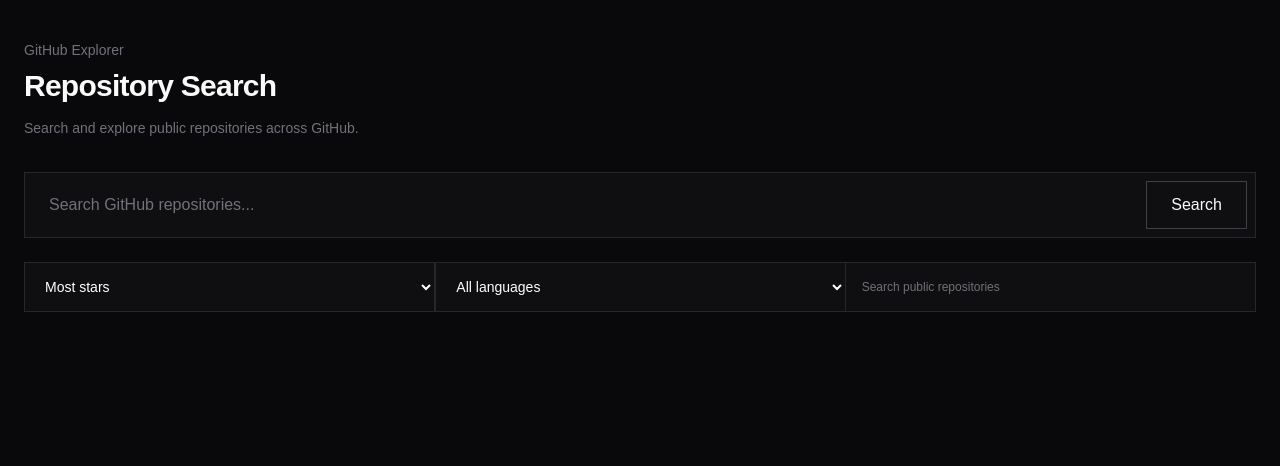
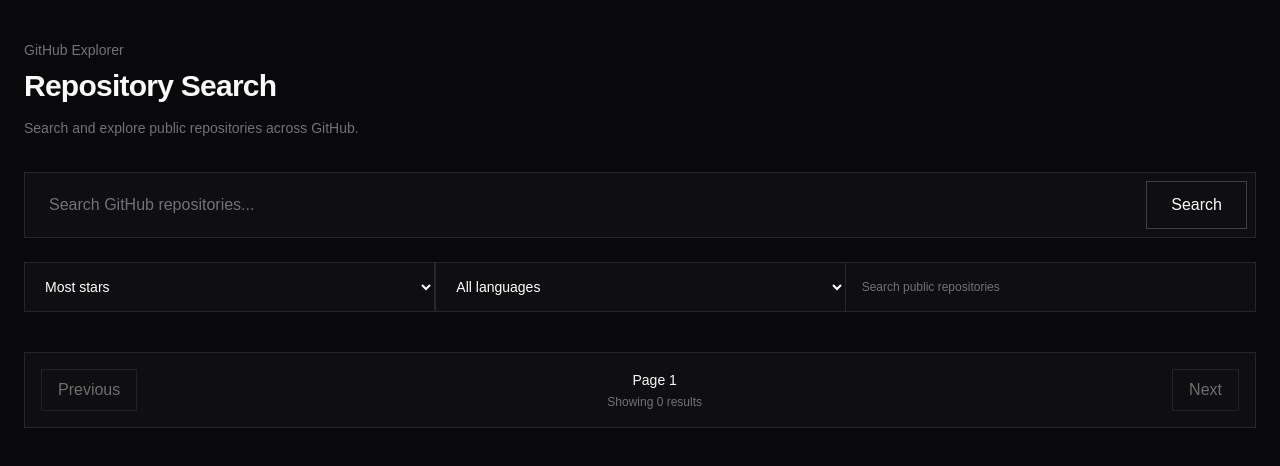
Before and after one commit to natsu0001/devpulse, a Next.js app: page /repositories in a window 1280 px wide. Shown: the top 466 px of the page. Built offline with nearby package versions, Linux system fonts and the light colour scheme.

Commit message:
repo page pagination

```diff
--- a/app/repositories/page.tsx
+++ b/app/repositories/page.tsx
@@ -308,6 +308,61 @@
     </>
   )}
 
+
+<div className="mt-6 flex items-center justify-between border border-border bg-surface p-4">
+  <button
+    type="button"
+    disabled={page === 1 || loading}
+    onClick={() =>
+      searchRepositories(page - 1)
+    }
+    className="
+      border border-border-strong
+      px-4 py-2
+      text-sm
+      transition-colors
+      hover:bg-surface-hover
+      disabled:cursor-not-allowed
+      disabled:opacity-40
+    "
+  >
+    Previous
+  </button>
+
+  <div className="text-center">
+    <p className="text-sm">
+      Page {page}
+    </p>
+
+    <p className="mt-1 text-xs text-text-muted">
+      Showing {results.length} results
+    </p>
+  </div>
+
+  <button
+    type="button"
+    disabled={
+      results.length < 20 ||
+      loading
+    }
+    onClick={() =>
+      searchRepositories(page + 1)
+    }
+    className="
+      border border-border-strong
+      px-4 py-2
+      text-sm
+      transition-colors
+      hover:bg-surface-hover
+      disabled:cursor-not-allowed
+      disabled:opacity-40
+    "
+  >
+    Next
+  </button>
+</div>
+
+
 {!loading &&
   !error &&
   query &&
```
